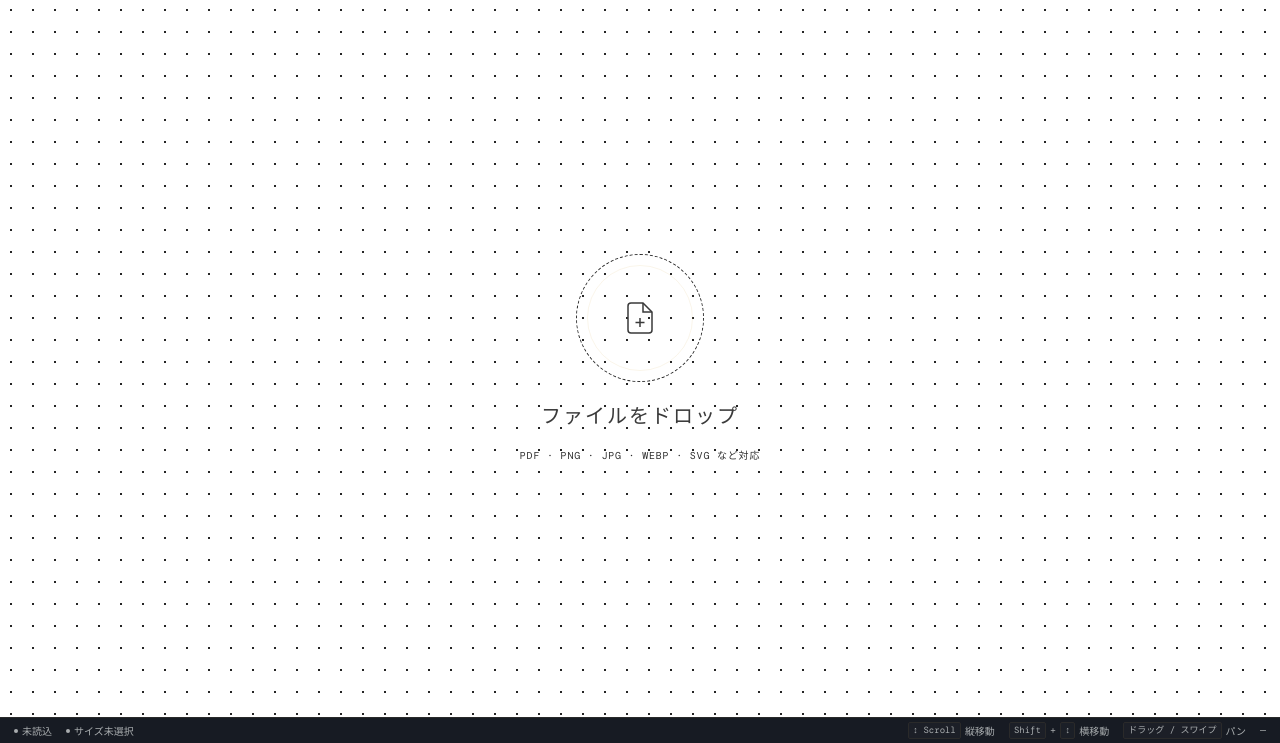
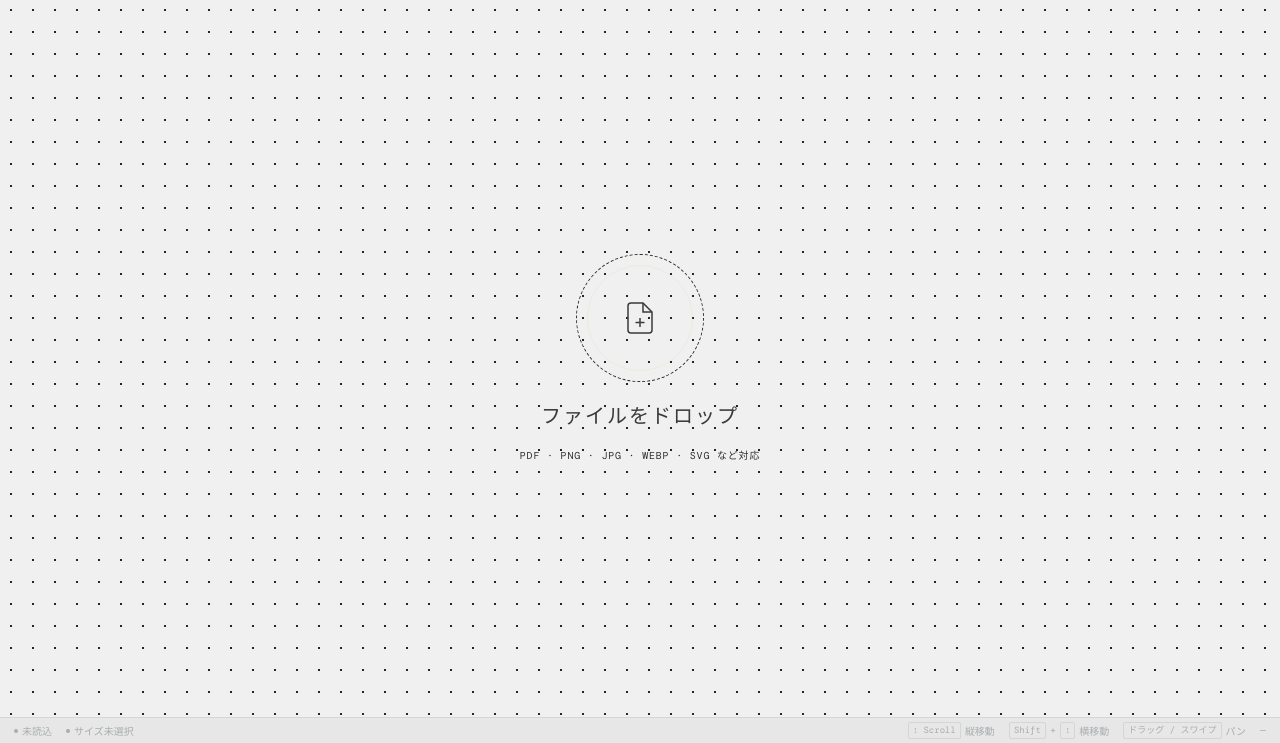
Before and after one commit to moriwakiren-fucc/PDF-preview, a plain HTML site: page test.html in a window 1280 px wide. Shown: the part 57-800 px from the top of the page. Drawn offline with nearby package versions, Linux system fonts and the light colour scheme.

Commit message:
Update test.html

```diff
--- a/test.html
+++ b/test.html
@@ -8,14 +8,14 @@
   @import url('https://fonts.googleapis.com/css2?family=DM+Mono:wght@400;500&family=Shippori+Mincho:wght@400;600&display=swap');
 
   :root {
-    --bg: #ffffff;
-    --surface: #171b23;
-    --border: #2a2a2a;
-    --accent: #d4a853;
-    --accent2: #8fb8d4;
-    --text: #e8e4dc;
-    --text-dim: #a9adaf;
-    --text-mid: #656a6f;
+    --bg: #F0F0F0;
+    --surface: #E7E7E7;
+    --border: #D5D5D5;
+    --accent: #2B57AC;
+    --accent2: #70472B;
+    --text: #171B23;
+    --text-dim: #A9ADAF;
+    --text-mid: #656A6F;
   }
 
   * { box-sizing: border-box; margin: 0; padding: 0; }
```
